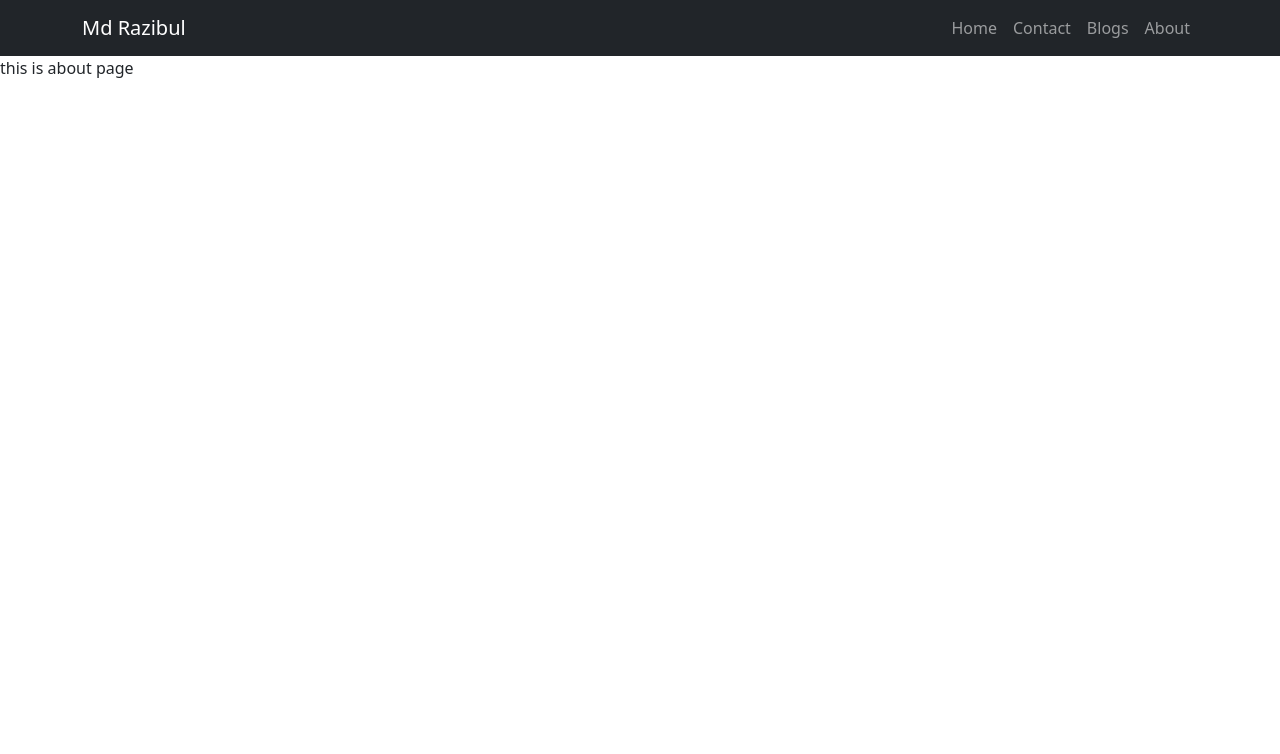
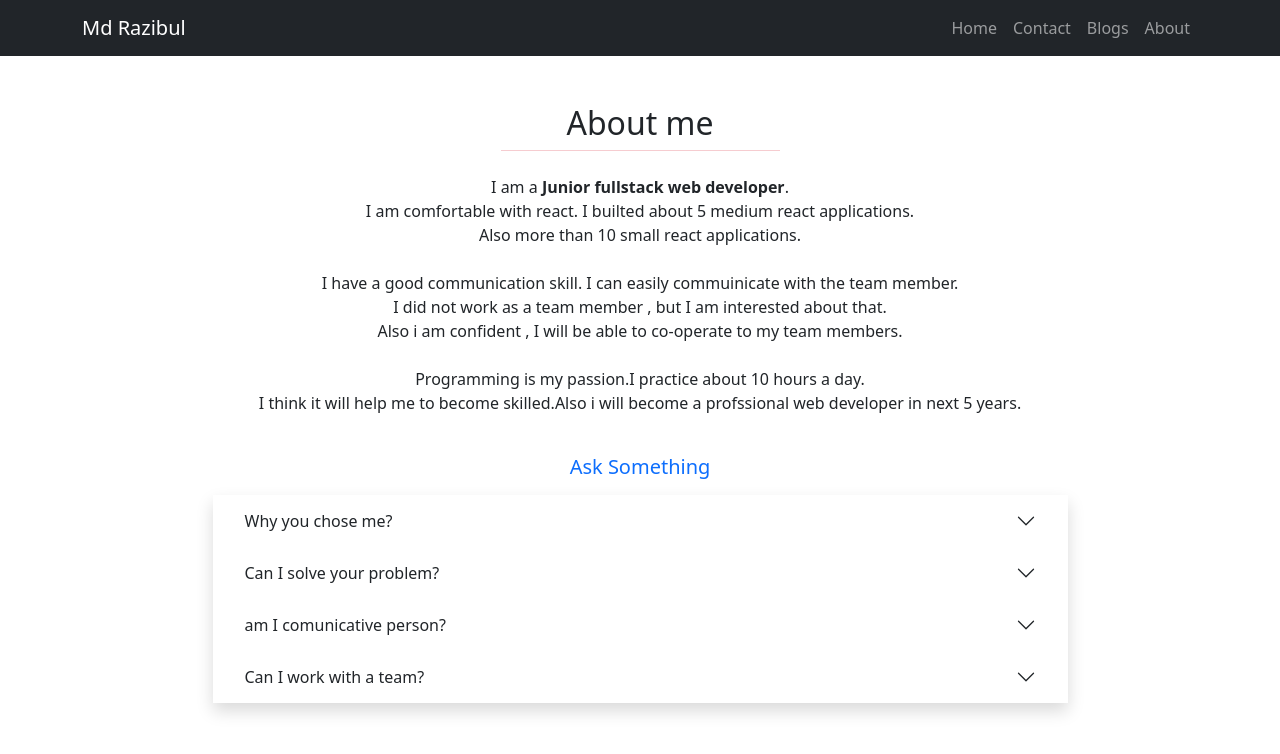
Before and after one commit to Razibul-Alam/razibul-portfolio, a React (Create React App) app: page /about in a window 1280 px wide. Shown: the top 754 px of the page. Built offline with nearby package versions, Linux system fonts and the light colour scheme; a web font is replaced by a local one.

Commit message:
final commit

```diff
--- /dev/null
+++ b/src/Pages/About-Page/AboutAccordion.js
@@ -0,0 +1,37 @@
+import React from 'react';
+import { Accordion } from 'react-bootstrap';
+import QuestionAns from './QuestionAns';
+const questionAndAns=[
+    {
+        id:1,question:'Why you chose me?',
+        ans:'Programming is my Passion. I can work more than 10 hours a day'
+    },
+    {
+        id:2,question:'Can I solve your problem?',
+        ans:'Yes, I have a strong concept react'
+    },
+    {
+        id:3,question:'am I comunicative person?',
+        ans:'Yes , I have a good communication skill'
+    },
+    {
+        id:4,question:'Can I work with a team?',
+        ans:'I am able to work as a team member'
+    },
+]
+
+const AboutAccordion = () => {
+    return (
+        <>
+        <h5 className='text-center text-primary mb-3 mt-4'>Ask Something</h5>
+        <div className='container mb-3 w-75 shadow'>
+
+            <Accordion defaultActiveKey="0" flush>
+            {questionAndAns?.map(faq=><QuestionAns key={faq.id} faq={faq}/>)}
+            </Accordion>
+        </div>
+        </>
+    );
+};
+
+export default AboutAccordion;
--- /dev/null
+++ b/src/Pages/About-Page/AboutInfo.js
@@ -0,0 +1,23 @@
+import React from 'react';
+
+const AboutInfo = () => {
+    return (
+        <div>
+            <h2 className='text-center'>About me</h2>
+            <hr className=' text-danger bolder w-25 m-auto'/>
+            <div>
+                <p className='text-center mt-4'>
+            I am a <strong>Junior fullstack web developer</strong>.<br/>I am comfortable with react. I builted about 5 medium react applications. <br/> Also more than 10 small react applications.
+                </p>
+
+                <p className='text-center mt-4'>
+                I have a good communication skill. I can easily commuinicate with the team member. <br/> I did not work as a team member , but I am interested about that. <br/> Also i am confident , I will be able to co-operate to my team members.
+                </p>
+                <p className='text-center mt-4' > Programming is my passion.I practice about 10 hours a day. <br/> I think it will help me to become skilled.Also i will become a profssional web developer in next 5 years.</p>
+            </div>
+
+        </div>
+    );
+};
+
+export default AboutInfo;
--- a/src/Pages/About-Page/AboutMain.js
+++ b/src/Pages/About-Page/AboutMain.js
@@ -1,9 +1,14 @@
 import React from 'react';
+import AboutAccordion from './AboutAccordion';
+import AboutInfo from './AboutInfo';
 
 const AboutMain = () => {
     return (
-        <div>
-            this is about page
+        <div className='container'>
+        <div className='row my-5'>
+            <AboutInfo/>
+        <AboutAccordion/>
+        </div>
         </div>
     );
 };
--- /dev/null
+++ b/src/Pages/About-Page/QuestionAns.js
@@ -0,0 +1,19 @@
+import React from 'react';
+import { Accordion } from 'react-bootstrap';
+
+const QuestionAns = ({faq}) => {
+  const{question,ans,id}=faq;
+    return (
+        <div>
+
+  <Accordion.Item eventKey={id}>
+    <Accordion.Header>{question}</Accordion.Header>
+    <Accordion.Body>
+     {ans}
+    </Accordion.Body>
+  </Accordion.Item>
+        </div>
+    );
+};
+
+export default QuestionAns;
--- a/src/Pages/Blogs/Blogs.js
+++ b/src/Pages/Blogs/Blogs.js
@@ -3,7 +3,7 @@ import React from 'react';
 const Blogs = () => {
     return (
         <div>
-            <h2>Blogs page is comming soon</h2>
+            <h2 className='text-center mt-5'>Blogs page is comming soon</h2>
         </div>
     );
 };
--- a/src/Pages/Contact/ContactText.js
+++ b/src/Pages/Contact/ContactText.js
@@ -11,8 +11,8 @@ const ContactText = () => {
               <Col xl={12}>
               <h1 className="p-heading1">Get In Touch</h1>
               <p className="p-heading2">
-              Hola <strong>Visitor !!</strong><br />
-              Thank you for bumping in. If you have any queries/ideas/projects, feel free to <strong>PING</strong> me.
+              Hello <strong>Visitor !!</strong><br />
+              Thank you for visiting in. If you have any queries/ideas/projects, feel free to <strong>PING</strong> me.
               I am always open for discussion. You can contact me via the Contact Form <strong>OR</strong> simply click on the social
               media icon if you are more comfortable there.
               </p>
--- a/src/Pages/DetailsPage/ProjectDetails.js
+++ b/src/Pages/DetailsPage/ProjectDetails.js
@@ -12,6 +12,9 @@ const ProjectDetails = ({details}) => {
     <Card.Text>
      {details?.features?.map(item=><li>{item}</li>)}
     </Card.Text>
+    <Card.Text>
+
+    </Card.Text>
     <Button variant="outline-dark" size="lg" className=""><a style={{ textDecoration: 'none', color: 'black' }} href={details?.live} target="_blank" className="home-left-aboutme">Live-Site</a></Button>
     {/* <Card.Link href="#">Card Link</Card.Link> */}
    <Button variant="outline-dark" className="ms-4" size="lg"><a style={{ textDecoration: 'none', color: 'black' }} href={details?.code} target="_blank" >Code</a></Button>
```
Also changed, not shown: src/Pages/About-Page/About.css (added, +26 -0 lines).
